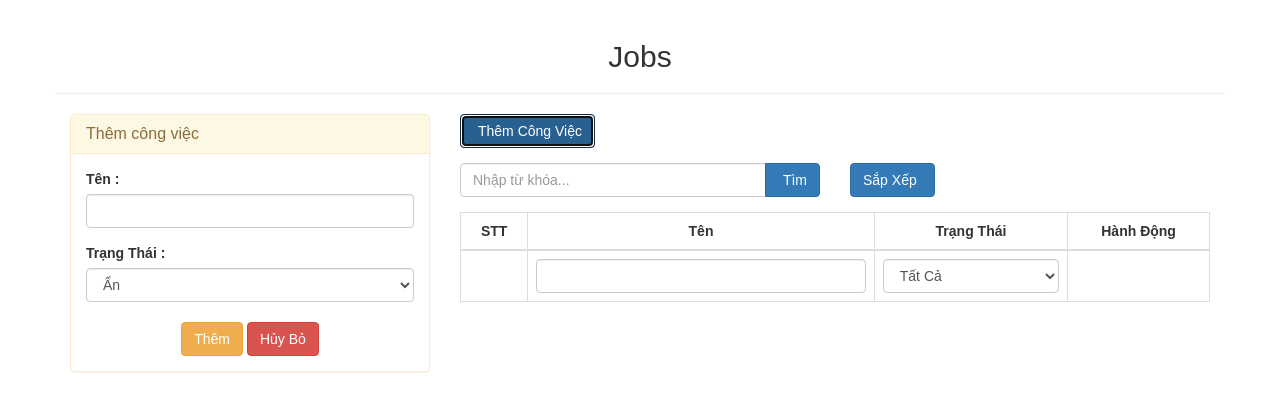
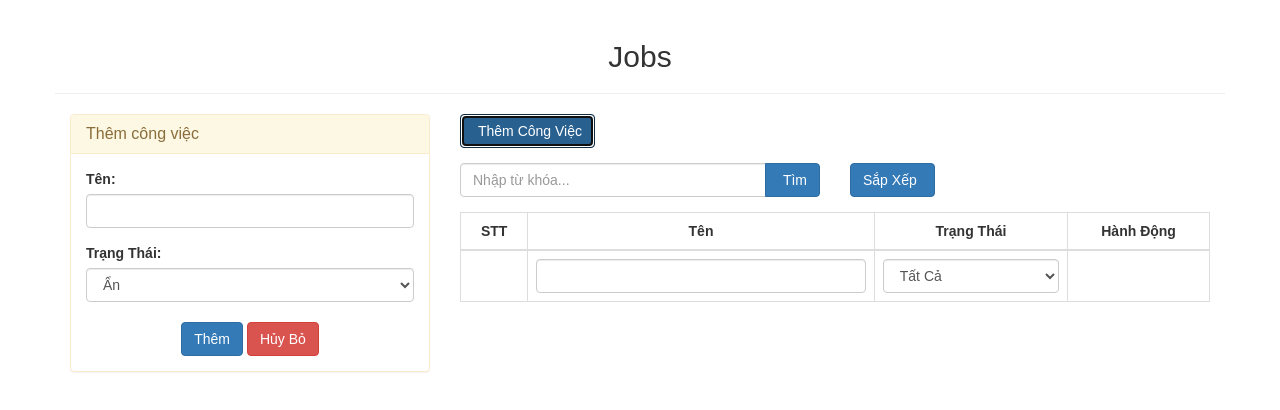
Before and after one commit to bangtranit/ReactJS-Tasks-Manager, a React (Create React App) app: page / in a window 1280 px wide. Both pictures are taken after a click on the button "Thêm Công Việc". Shown: the top 410 px of the page. Built offline with nearby package versions, Linux system fonts and the light colour scheme; some icons are missing.

Commit message:
Commit fixed bug

```diff
--- a/src/components/TaskForm.js
+++ b/src/components/TaskForm.js
@@ -65,7 +65,7 @@ class TaskForm extends Component{
 	onSubmit = (event) =>{
         var {name} = this.state;
         if (name === "") {
-            alert("Rỗng");
+            alert("Chủ thớt không cho bạn tạo bug đâu ahihi!");
             event.preventDefault();
         }else{
             event.preventDefault();
@@ -104,7 +104,7 @@ class TaskForm extends Component{
                 <div className="panel-body">
                     <form onSubmit = {this.onSubmit} >
                         <div className="form-group">
-                            <label>Tên :</label>
+                            <label>Tên:</label>
                             <input
                             	type="text"
                             	className="form-control"
@@ -113,7 +113,7 @@ class TaskForm extends Component{
                             	onChange={this.onChange}
                             />
                         </div>
-                        <label>Trạng Thái :</label>
+                        <label>Trạng Thái:</label>
                         <select
                         	className="form-control"
                         	name="status"
@@ -127,7 +127,7 @@ class TaskForm extends Component{
                         <div className="text-center">
                             <button
                             	type = "submit"
-                            	className = "btn btn-warning"
+                            	className = {id === '' ? 'btn btn-primary' : 'btn btn-success'}
                             	>{id === '' ? 'Thêm' : 'Lưu Lại'}
                                 </button>&nbsp;
                             <button
--- a/src/components/TaskItem.js
+++ b/src/components/TaskItem.js
@@ -35,7 +35,7 @@ class TaskItem extends Component{
                 <td className="text-center">
                     <button
                         type="button"
-                        className="btn btn-warning"
+                        className="btn btn-success"
                         onClick={this.onUpdate}
                         >
                         <span className="fa fa-pencil mr-5"></span>Sửa
```
